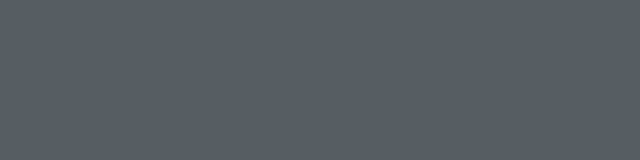
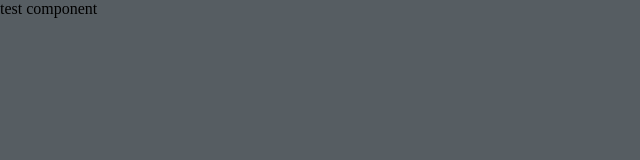
Before and after one commit to CreateGreen/Musio, a React (Create React App) app: page /test in a window 1280 px wide. Before the commit this address had no page. Shown: the top 160 px of the page, without its empty margins (0-640 px from the left). Built offline with nearby package versions, Linux system fonts and the light colour scheme.

Commit message:
fix: project page scroll bar style

```diff
--- a/src/Animatedroute.tsx
+++ b/src/Animatedroute.tsx
@@ -3,6 +3,7 @@ import Profile from "./routes/Profile";
 import Project from "./routes/Project";
 import Detail from "./routes/Detail";
 import Home from "./routes/Home";
+import Test from "./routes/Test";
 import { AnimatePresence } from "framer-motion";
 
 
@@ -16,6 +17,7 @@ function Animatedroute() {
         <Route path="/project" element={<Project />} />
         <Route path="/profile" element={<Profile />} />
         <Route path="/project/detail/:url" element={<Detail />} />
+        <Route path="/test" element={<Test />} />
       </Routes>
     </AnimatePresence>
   );
--- a/src/index.css
+++ b/src/index.css
@@ -7,14 +7,15 @@ body{
     background-color:rgba(33, 43, 49, 0.76);
 
 }
-body::-webkit-scrollbar{
+
+::-webkit-scrollbar{
     width:12px;
     height:12px;
 }
-body::-webkit-scrollbar-thumb{
+::-webkit-scrollbar-thumb{
     background-color:rgba(240, 248, 255, 0.877);
     border-radius: 15px 15px;
 }
-body::-webkit-scrollbar-track{
+::-webkit-scrollbar-track{
     background:#212129;
 }
--- a/src/routes/Profile.css
+++ b/src/routes/Profile.css
@@ -35,10 +35,7 @@
     will-change: transform;
 
 }
-.text{
 
-
-}
 .section_two{
     margin:0;
     padding:0;
--- a/src/routes/Project.js
+++ b/src/routes/Project.js
@@ -139,14 +139,17 @@ const Project = () => {
           damping={4}
           pages={4}
           distance={1}
-
-          style={{msScrollbarTrackColor:"black"}}
+          style={{
+            // backgroundImage: "url('./concrete_wall.jpg')",
+            // backgroundAttachment: "local",
+            // backgroundRepeat: "repeat-x",
+          }}
         >
           <Scroll>
             <Pages />
           </Scroll>
           <Scroll html>
-            <div className="container">
+            <div>
               <h1 style={{ position: "absolute", top: "7vh", left: "10vw" }}>
                 Project
               </h1>
--- /dev/null
+++ b/src/routes/Test.tsx
@@ -0,0 +1,17 @@
+import { motion } from "framer-motion";
+
+
+const Test =()=>{
+    return (
+        <motion.div
+          className="test"
+          initial={{ opacity: 0 , }}
+          animate={{ opacity: 1 , }}
+          exit={{ opacity: 0 }}
+          transition={{ duration:1.3}}
+        >
+            test component
+        </motion.div>
+      );
+}
+export default Test;
```
